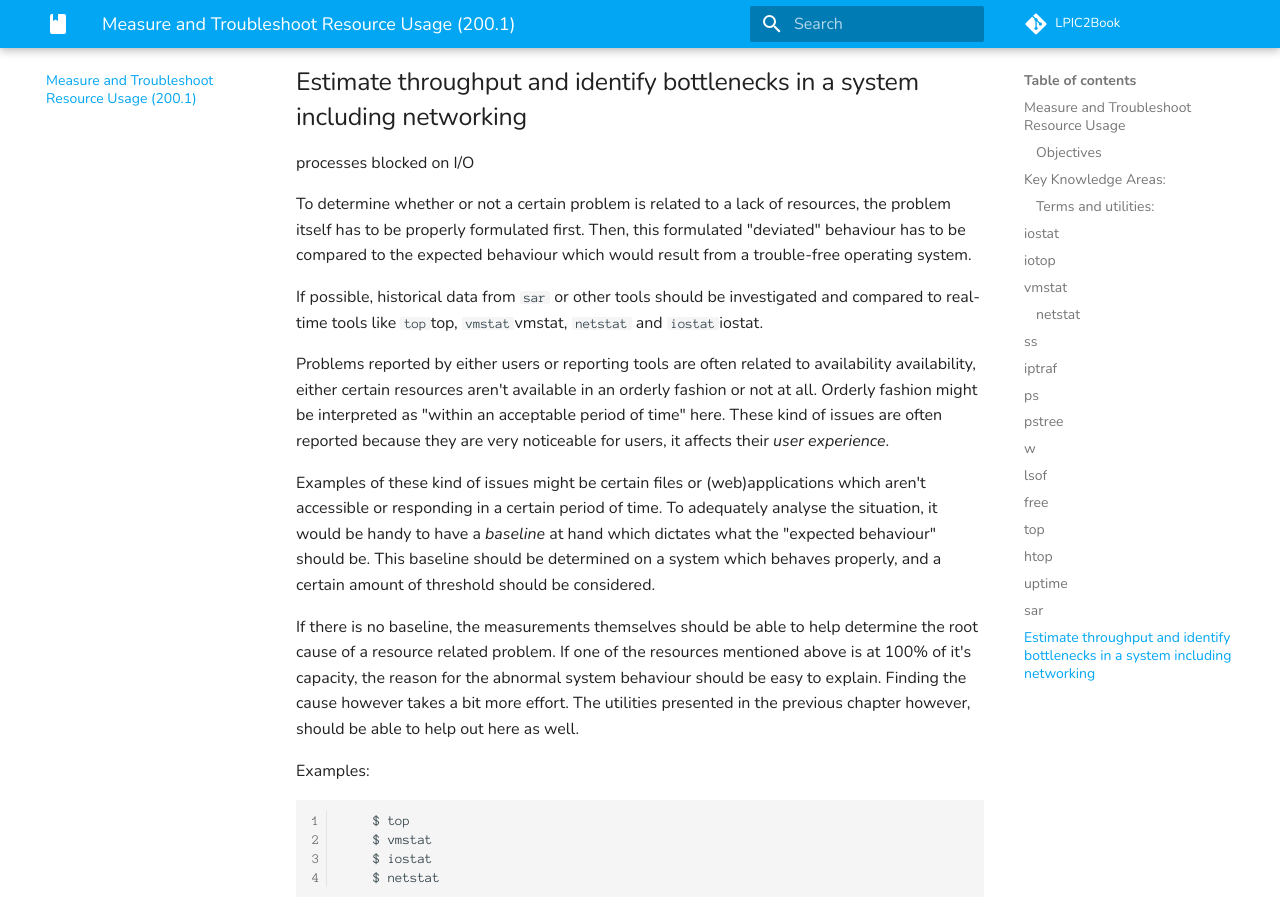
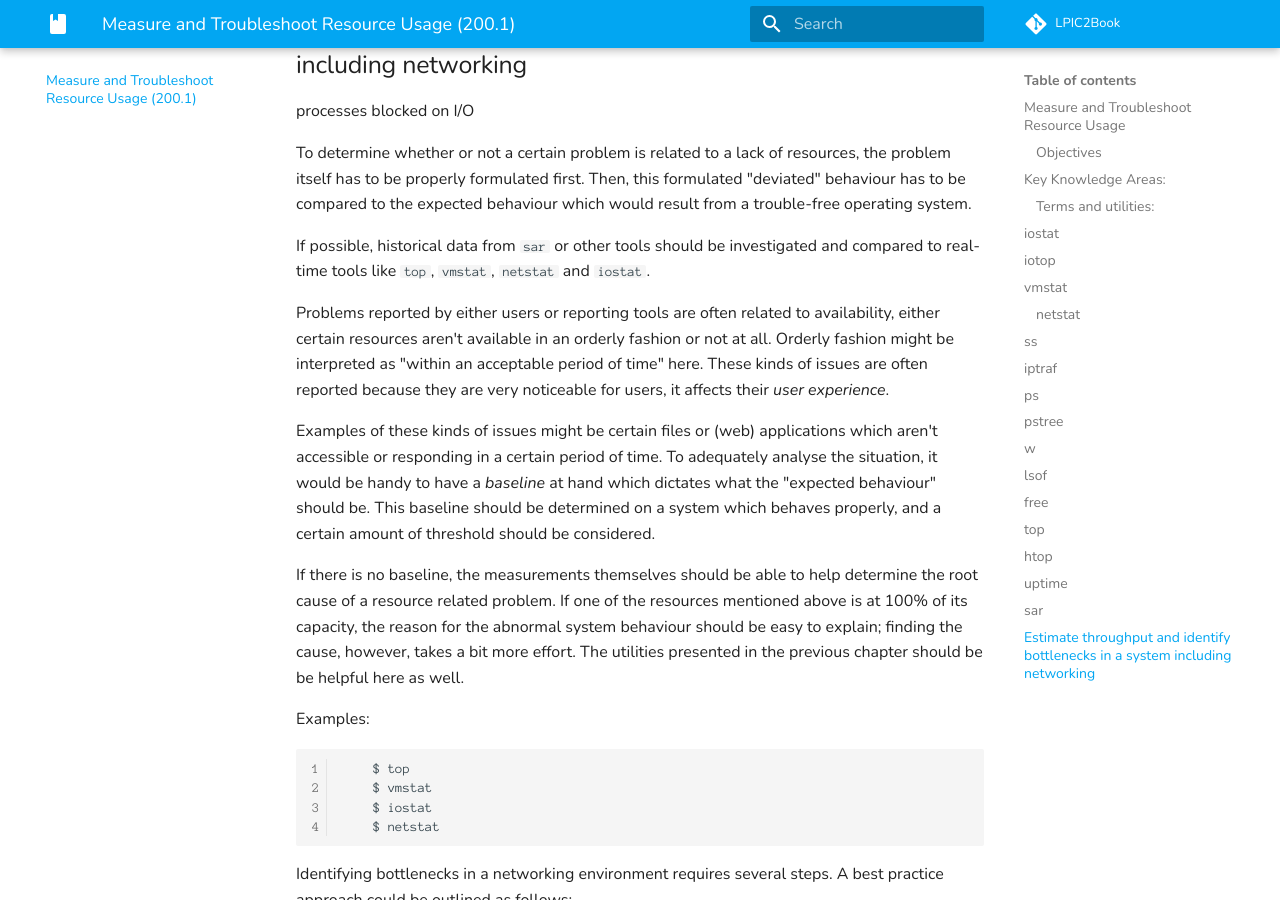
Before and after one commit to lpic2book/src, an MkDocs documentation site: the page built from docs/lpic2.200.1.md, in a window 1280 px wide and 900 px high, scrolled down 14763 px. Built offline with MkDocs 1.6.1 and Material for MkDocs 9.7.7, drawn with Linux system fonts in a browser that asks for light colours; comment, search, counter and statistics services are not loaded; some of the changed text lies outside the part shown.

Commit message:
Update lpic2.200.1.md
Removed duplicates of text scattered throughout the file, and corrected minor grammatical errors.

```diff
--- a/docs/lpic2.200.1.md
+++ b/docs/lpic2.200.1.md
@@ -75,7 +74,7 @@ be necessary to install a package like Debian `sysstat` to install tools
 like `iostat`, `sar`, `mpstat` etc. The Debian `procps` package contains
 utilities like `free`, vmstat `uptime`, `vmstat`, `w`, `sysctl` etc.
 
-iostat The `iostat` command is used for monitoring system input/output
+The `iostat` command is used for monitoring system input/output
 (I/O) device load. monitoringIO load This is done by observing *the
 time* the devices are active in relation to their *average* transfer
 rates. The `iostat` command without any options shows the `iostat`
@@ -199,7 +198,7 @@ a number of counts (repetitions) as an argument, but the process and
 memory measurement results will always remain to be instantaneous.
 
 The first process column, "r" lists the number of processes currently
-allocated to the processor*run* queue. These processes are waiting for
+allocated to the processor *run* queue. These processes are waiting for
 processor run time, also known as CPU time.
 
 The second process column, "b" lists the number of processes currently
@@ -392,16 +391,16 @@ The `ps` command shows a list of the processes currently running. These
 are the same processes which are being shown by the `top` command. The
 GNU version of `ps` accepts three different *kind* of options:
 
-1.  UNIX options - these may be grouped and *must* be preceded by a dash
+1.  UNIX options - these may be grouped and *must* be preceded by a single dash
 
 2.  BSD options - these may be grouped and must be used *without* a dash
 
 3.  GNU long options - these are preceded by *two* dashes
 
-These options may be mixed on GNU `ps` up to some extent, but bare in
+These options may be mixed on GNU `ps` up to some extent, but bear in
 mind that depending on the version of Linux you are working on you might
 encounter a less flexible variant of `ps`. The `ps` manpage can be,
-depending on the distribution being questioned, up to nearly 900 lines
+depending on the distribution being questioned, nearly 900 lines
 long. Because of its versatile nature, you are encouraged to read
 through the manpage and try out some of the options `ps` has to offer.
 
@@ -545,8 +544,7 @@ Example:
 ##  top
 
 
-top The `top` command provides a "dynamic real-time view" of a running
-system.
+The `top` command provides a "dynamic real-time view" of a running system.
 
 Usage:
 
@@ -570,7 +568,7 @@ Example:
 Because of its interactive mode, the most important keys while operating
 `top` are the *help* keys `h` or `?` and the *quit* key `q`. The
 following scheme provides an overview of the most important function
-keys and it's alternatives:
+keys and their equivalent alternatives:
 
         key      equivalent-key-combinations
         Up       alt + \      or  alt + k
@@ -715,18 +712,18 @@ this formulated "deviated" behaviour has to be compared to the expected
 behaviour which would result from a trouble-free operating system.
 
 If possible, historical data from `sar` or other tools should be
-investigated and compared to real-time tools like `top`top,
-`vmstat`vmstat, `netstat` and `iostat`iostat.
+investigated and compared to real-time tools like `top`,
+`vmstat`, `netstat` and `iostat`.
 
 Problems reported by either users or reporting tools are often related
-to availability availability, either certain resources aren't available
+to availability, either certain resources aren't available
 in an orderly fashion or not at all. Orderly fashion might be
-interpreted as "within an acceptable period of time" here. These kind of
+interpreted as "within an acceptable period of time" here. These kinds of
 issues are often reported because they are very noticeable for users, it
 affects their *user experience*.
 
-Examples of these kind of issues might be certain files or
-(web)applications which aren't accessible or responding in a certain
+Examples of these kinds of issues might be certain files or
+(web) applications which aren't accessible or responding in a certain
 period of time. To adequately analyse the situation, it would be handy
 to have a *baseline* at hand which dictates what the "expected
 behaviour" should be. This baseline should be determined on a system
@@ -735,10 +732,10 @@ considered.
 
 If there is no baseline, the measurements themselves should be able to
 help determine the root cause of a resource related problem. If one of
-the resources mentioned above is at 100% of it's capacity, the reason
-for the abnormal system behaviour should be easy to explain. Finding the
-cause however takes a bit more effort. The utilities presented in the
-previous chapter however, should be able to help out here as well.
+the resources mentioned above is at 100% of its capacity, the reason
+for the abnormal system behaviour should be easy to explain; finding the
+cause, however, takes a bit more effort. The utilities presented in the
+previous chapter should be be helpful here as well.
 
 Examples:
 
```
Also changed, not shown: other parts of docs/lpic2.200.1.md (+18 -20 lines).
